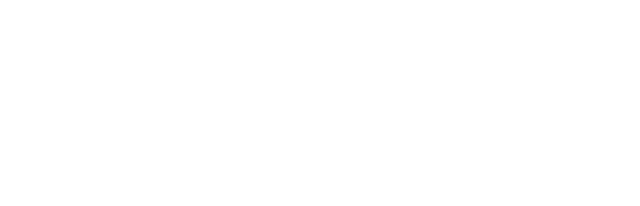
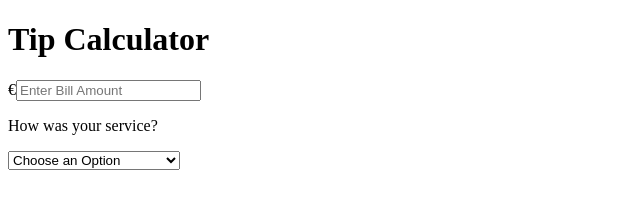
Before and after one commit to dcarreda/JS-Tip-Calculator, a plain HTML site: page index.html in a window 1280 px wide. Shown: the whole page, without its empty margins (0-640 px from the left). Drawn offline with Linux system fonts and the light colour scheme.

Commit message:
user interface initial draft

```diff
--- a/index.html
+++ b/index.html
@@ -7,7 +7,28 @@
     <title>Tip Calculator</title>
 </head>
 <body>
+    <div id="container">
+        <h1>Tip Calculator</h1>
+    </div>
+
+    <div id="calculator">
+        <form>
+            <p>
+                €<input type="text" id="billamt" type="text" placeholder="Enter Bill Amount">
+            </p>
+            <p>
+                How was your service?
+            </p>
+            <select name="service-selection" id="serviceQuality" >
+                <option disable selected value="0"> Choose an Option </option>
+                <option value="0.1"> 10% - Good Service </option>
+                <option value="0.2"> 20% - Very Good Service</option>
+                <option value="0.3"> 30% - Excelent Service</option>
+
+            </select>
+        </form>
+    </div>
 
 </body>
-<script src="js/script.js"></script>
+<script type="text/javascript" src="js/script.js"></script>
 </html>
```
